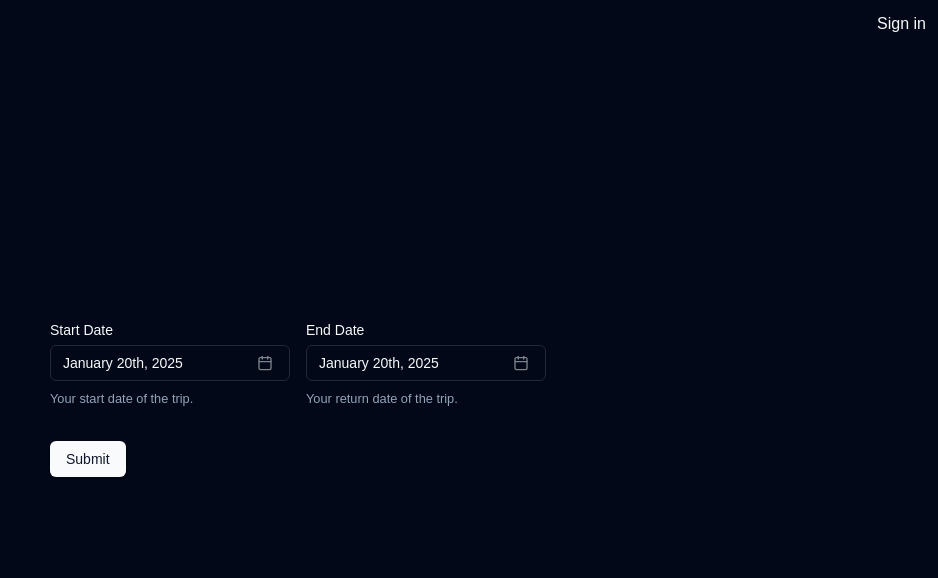
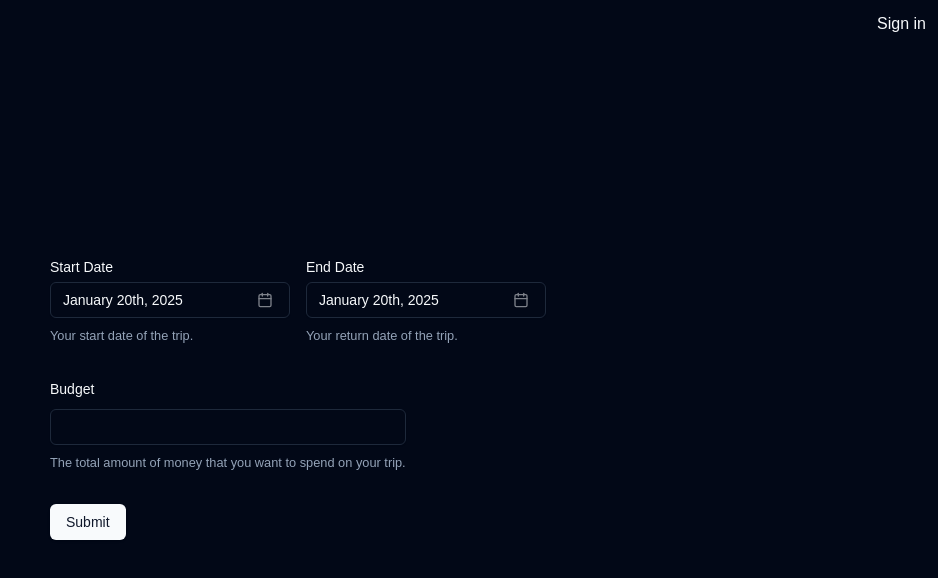
Before and after one commit to radithyamirza/ai-itinerary-planner, a Next.js app: page /travel-planner in a window 1280 px wide. Shown: the top 578 px of the page, without its empty margins (342-1280 px from the left). Built offline with nearby package versions, Linux system fonts and the light colour scheme; no server answers.

Commit message:
Added budget form on travel planner page

```diff
--- a/components/features/travel-planner-form.tsx
+++ b/components/features/travel-planner-form.tsx
@@ -29,6 +29,9 @@ import { CalendarIcon } from "lucide-react"
 const formSchema = z.object({
     startDate: z.date(),
     endDate: z.date(),
+    budget: z.number().min(0),
+    activities: z.array(z.string()).min(1),
+    destination: z.string().optional(),
   })
 
 
@@ -145,6 +148,25 @@ export default function TravelPlannerForm() {
           />
         </div>
         </div>
+
+        <div className="flex gap-4">
+          <FormField
+            control={form.control}
+            name="budget"
+            render={({field}) => (
+              <FormItem>
+                <FormLabel>Budget</FormLabel>
+                <FormControl>
+                  <Input type="number" {...field}/>
+                </FormControl>
+                <FormMessage/>
+                <FormDescription>
+                  The total amount of money that you want to spend on your trip.
+                </FormDescription>
+              </FormItem>
+            )}
+          />
+        </div>
         <Button type="submit">Submit</Button>
       </form>
     </Form>
```
